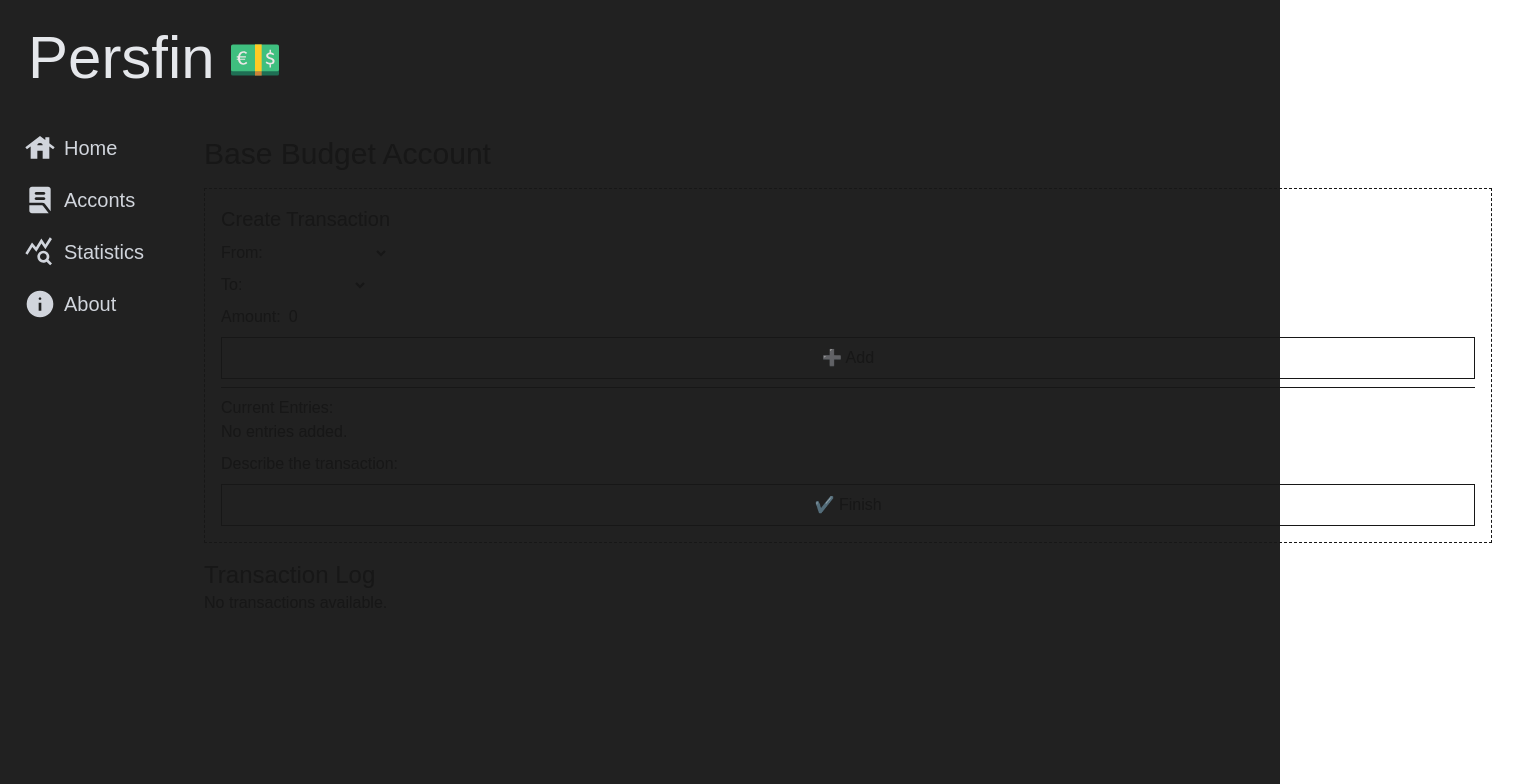
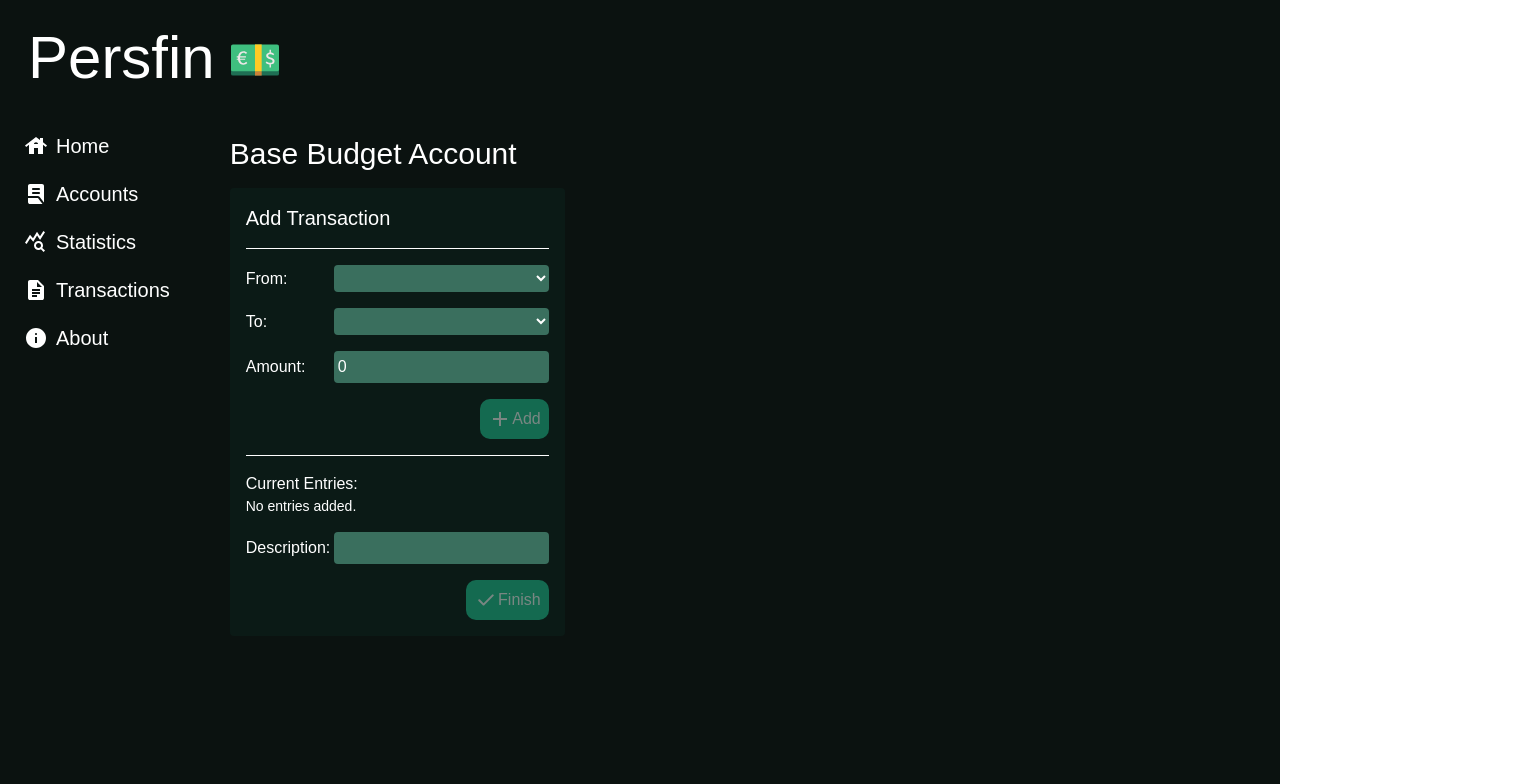
Before and after one commit to joacand/persfin, a Next.js app: page / in a window 1280 px wide. Shown: the top 784 px of the page, 1528 px wide, since content can reach past the window. Built offline with nearby package versions, Linux system fonts and the light colour scheme.

Commit message:
Fix UI design

```diff
--- a/app/Components/Budget.tsx
+++ b/app/Components/Budget.tsx
@@ -4,6 +4,7 @@ import { useEffect, useReducer, useState } from "react";
 import { Entry, Transaction } from "../Models/account";
 import { DefaultBudgetAccount, LoadBudgetAccount } from "../Services/storageService";
 import { accountReducer } from "../Services/accountReducer";
+import PrimaryButton from "./PrimaryButton";
 
 export default function BudgetView() {
     const [userBudget, dispatch] = useReducer(accountReducer, DefaultBudgetAccount());
@@ -61,6 +62,7 @@ export default function BudgetView() {
     function clearInputs() {
         setFromAccountIndex("");
         setToAccountIndex("");
+        setDescription("");
         setAmount(0);
     }
 
@@ -71,87 +73,88 @@ export default function BudgetView() {
         }
     }
 
-    function revertTransaction(transaction: Transaction) {
-        dispatch({
-            type: "REVERT_TRANSACTION", transaction
-        });
-    }
-
-    function removeTransaction(transaction: Transaction) {
-        dispatch({
-            type: "REMOVE_TRANSACTION", transaction
-        });
-    }
-
     return (
         <div className="flex gap-4 flex-col">
             <h2 className="text-3xl">{userBudget.name}</h2>
-            <div className="flex flex-col gap-2 border border-dashed p-4">
-                <h2 className="text-xl">Create Transaction</h2>
-                <div className="flex flex-row gap-2">
-                    <h3>From:</h3>
-                    <select value={fromAccountIndex} onChange={e => setFromAccountIndex(e.target.value === "" ? "" : Number(e.target.value))}>
-                        <option className="bg-black" value=""></option>
+            <div className="flex flex-col gap-4 bg-[#0B1A16] rounded p-4 max-w-md">
+                <h2 className="text-xl">Add Transaction</h2>
+
+                <hr />
+
+                <div className="grid grid-cols-[80px_1fr] items-center gap-2">
+                    <label>From:</label>
+                    <select
+                        className="bg-[#3A6F5E] p-1 rounded"
+                        value={fromAccountIndex}
+                        onChange={e => setFromAccountIndex(e.target.value === "" ? "" : Number(e.target.value))}>
+                        <option value=""></option>
                         {userBudget.accounts.map((account, index) => (
-                            <option className="bg-black" key={index} value={index}>{account.name}</option>
+                            <option key={index} value={index}>
+                                {account.name}
+                            </option>
                         ))}
                     </select>
                 </div>
-                <div className="flex flex-row gap-2">
-                    <h3>To:</h3>
-                    <select value={toAccountIndex} onChange={e => setToAccountIndex(e.target.value === "" ? "" : Number(e.target.value))}>
-                        <option className="bg-black" value=""></option>
+
+                <div className="grid grid-cols-[80px_1fr] items-center gap-2">
+                    <label>To:</label>
+                    <select
+                        className="bg-[#3A6F5E] p-1 rounded"
+                        value={toAccountIndex}
+                        onChange={e => setToAccountIndex(e.target.value === "" ? "" : Number(e.target.value))}>
+                        <option value=""></option>
                         {userBudget.accounts.map((account, index) => (
-                            <option className="bg-black" key={index} value={index}>{account.name}</option>
+                            <option key={index} value={index}>
+                                {account.name}
+                            </option>
                         ))}
                     </select>
                 </div>
-                <div className="flex flex-row gap-2">
-                    <h3>Amount:</h3>
-                    <input type="number" min={0} onChange={trySetAmount} value={amount} />
+
+                <div className="grid grid-cols-[80px_1fr] items-center gap-2">
+                    <label>Amount:</label>
+                    <input
+                        className="bg-[#3A6F5E] p-1 rounded"
+                        type="number"
+                        min={0}
+                        onChange={trySetAmount}
+                        value={amount} />
                 </div>
-                <button className="cursor-pointer border p-2" onClick={addEntry}>➕ Add</button>
+
+                <div className="flex justify-end">
+                    <PrimaryButton disabled={amount <= 0 || fromAccountIndex === "" || toAccountIndex === ""} onClick={addEntry}>
+                        <svg xmlns="http://www.w3.org/2000/svg" width="24" height="24" viewBox="0 0 24 24"><path fill="currentColor" d="M11 13H5v-2h6V5h2v6h6v2h-6v6h-2z" /></svg>
+                        Add
+                    </PrimaryButton>
+                </div>
+
                 <hr />
+
                 <div>
                     <h3>Current Entries:</h3>
-                    {entries.length === 0 && <p>No entries added.</p>}
-                    <div className="flex flex-col">
+                    {entries.length === 0 && <p className="text-sm">No entries added.</p>}
+                    <div className="flex flex-col gap-1">
                         {entries.map((entry, index) => (
-                            <div key={index}>
-                                <p>{entry.type} {entry.amount} - {entry.account.name}</p>
-                            </div>
+                            <p key={index}>
+                                {entry.type} {entry.amount} - {entry.account.name}
+                            </p>
                         ))}
                     </div>
                 </div>
-                <div className="flex flex-row gap-2">
-                    <h3>Describe the transaction:</h3>
-                    <input type="text" onChange={e => setDescription(e.target.value)} />
+
+                <div className="grid grid-cols-[80px_1fr] items-center gap-2">
+                    <label>Description:</label>
+                    <input
+                        className="bg-[#3A6F5E] p-1 rounded"
+                        type="text"
+                        onChange={e => setDescription(e.target.value)} />
                 </div>
-                <button className="cursor-pointer border p-2" onClick={finishTransaction}>✔️ Finish</button>
-            </div>
-            <div>
-                <h2 className="text-2xl">Transaction Log</h2>
-                {userBudget.transactions.length === 0 && <p>No transactions available.</p>}
-                <div className="flex gap-2 flex-col flex-wrap">
-                    {userBudget.transactions.toReversed().map((transaction) => (
-                        <div key={transaction.id} className="flex flex-row flex-wrap justify-between border border-dashed rounded-md p-4 gap-2">
-                            <div>
-                                <p><strong>{new Date(transaction.date).toLocaleString()}</strong></p>
-                                <p>{transaction.description}</p>
-                                <div className="flex flex-col">
-                                    {transaction.entries.map((entry, entryIndex) => (
-                                        <div key={entryIndex}>
-                                            <p>{entry.type} {entry.amount} - {entry.account.name}</p>
-                                        </div>
-                                    ))}
-                                </div>
-                            </div>
-                            <div className="flex flex-row gap-2">
-                                <button className="cursor-pointer border p-2" onClick={() => revertTransaction(transaction)}>◀️ Revert</button>
-                                <button className="cursor-pointer border p-2" onClick={() => removeTransaction(transaction)}>➖ Remove</button>
-                            </div>
-                        </div>
-                    ))}
+
+                <div className="flex justify-end">
+                    <PrimaryButton disabled={entries.length === 0} onClick={finishTransaction}>
+                        <svg xmlns="http://www.w3.org/2000/svg" width="24" height="24" viewBox="0 0 24 24"><path fill="currentColor" d="m9.55 15.15l8.475-8.475q.3-.3.7-.3t.7.3t.3.713t-.3.712l-9.175 9.2q.3.3-.7.3t-.7-.3L4.55 13q-.3-.3-.288-.712t.313-.713t.713-.3t.712.3z" /></svg>
+                        Finish
+                    </PrimaryButton>
                 </div>
             </div>
         </div>
--- a/app/Components/Header.tsx
+++ b/app/Components/Header.tsx
@@ -8,7 +8,7 @@ const LOGO_SRC = `${BASE}/logo.svg`;
 
 export default function Header() {
     return (
-        <header className="text-6xl p-2 text-gray-200 flex flex-row">
+        <header className="text-6xl p-2 flex flex-row">
             <Link href={"/"}>Persfin</Link>
             <Image loading="eager" src={LOGO_SRC} alt="Logo" width={48} height={48} className="ml-4 mt-1" />
         </header>
--- a/app/Components/Navigation.tsx
+++ b/app/Components/Navigation.tsx
@@ -9,16 +9,19 @@ export default function Navigation() {
         <nav className="text-xl p-2 flex flex-col gap-2">
             <ul className="space-y-1">
                 <li><NavEntry>
-                    <svg xmlns="http://www.w3.org/2000/svg" width="32" height="32" viewBox="0 0 24 24"><path fill="currentColor" d="M5 20v-9.15L2.2 13L1 11.4L12 3l4 3.05V4h3v4.35l4 3.05l-1.2 1.6l-2.8-2.15V20h-5v-6h-4v6zm5-9.975h4q0-.8-.6-1.313T12 8.2t-1.4.513t-.6 1.312" /></svg>
+                    <svg xmlns="http://www.w3.org/2000/svg" width="24" height="24" viewBox="0 0 24 24"><path fill="currentColor" d="M5 20v-9.15L2.2 13L1 11.4L12 3l4 3.05V4h3v4.35l4 3.05l-1.2 1.6l-2.8-2.15V20h-5v-6h-4v6zm5-9.975h4q0-.8-.6-1.313T12 8.2t-1.4.513t-.6 1.312" /></svg>
                     Home</NavEntry></li>
                 <li><NavEntry href="/accounts">
-                    <svg xmlns="http://www.w3.org/2000/svg" width="32" height="32" viewBox="0 0 24 24"><path fill="currentColor" d="M9 12h6q.425 0 .713-.288T16 11t-.288-.712T15 10H9q-.425 0-.712.288T8 11t.288.713T9 12m0-4h6q.425 0 .713-.288T16 7t-.288-.712T15 6H9q-.425 0-.712.288T8 7t.288.713T9 8m10.95 12.475L15.9 15.2q-.425-.575-1.05-.887T13.5 14H4V4q0-.825.588-1.412T6 2h12q.825 0 1.413.588T20 4v16q0 .125-.012.238t-.038.237M6 22q-.825 0-1.412-.587T4 20v-4h9.5q.25 0 .463.113t.362.312l4.2 5.5q-.125.05-.262.063T18 22z" /></svg>
-                    Acconts</NavEntry></li>
+                    <svg xmlns="http://www.w3.org/2000/svg" width="24" height="24" viewBox="0 0 24 24"><path fill="currentColor" d="M9 12h6q.425 0 .713-.288T16 11t-.288-.712T15 10H9q-.425 0-.712.288T8 11t.288.713T9 12m0-4h6q.425 0 .713-.288T16 7t-.288-.712T15 6H9q-.425 0-.712.288T8 7t.288.713T9 8m10.95 12.475L15.9 15.2q-.425-.575-1.05-.887T13.5 14H4V4q0-.825.588-1.412T6 2h12q.825 0 1.413.588T20 4v16q0 .125-.012.238t-.038.237M6 22q-.825 0-1.412-.587T4 20v-4h9.5q.25 0 .463.113t.362.312l4.2 5.5q-.125.05-.262.063T18 22z" /></svg>
+                    Accounts</NavEntry></li>
                 <li><NavEntry href="/statistics">
-                    <svg xmlns="http://www.w3.org/2000/svg" width="32" height="32" viewBox="0 0 24 24"><path fill="currentColor" d="M2.625 14.025L1 12.85l5-8l3 3.5l4-6.5l3 4.5L19.375 1L21 2.175l-4.95 7.85l-2.975-4.475l-3.8 6.175L6.25 8.2zM14.5 18q1.05 0 1.775-.725T17 15.5t-.725-1.775T14.5 13t-1.775.725T12 15.5t.725 1.775T14.5 18m5.1 4l-2.7-2.7q-.525.35-1.137.525T14.5 20q-1.875 0-3.187-1.312T10 15.5t1.313-3.187T14.5 11t3.188 1.313T19 15.5q0 .65-.175 1.263T18.3 17.9l2.7 2.7z" /></svg>
+                    <svg xmlns="http://www.w3.org/2000/svg" width="24" height="24" viewBox="0 0 24 24"><path fill="currentColor" d="M2.625 14.025L1 12.85l5-8l3 3.5l4-6.5l3 4.5L19.375 1L21 2.175l-4.95 7.85l-2.975-4.475l-3.8 6.175L6.25 8.2zM14.5 18q1.05 0 1.775-.725T17 15.5t-.725-1.775T14.5 13t-1.775.725T12 15.5t.725 1.775T14.5 18m5.1 4l-2.7-2.7q-.525.35-1.137.525T14.5 20q-1.875 0-3.187-1.312T10 15.5t1.313-3.187T14.5 11t3.188 1.313T19 15.5q0 .65-.175 1.263T18.3 17.9l2.7 2.7z" /></svg>
                     Statistics</NavEntry></li>
+                <li><NavEntry href="/transactions">
+                    <svg xmlns="http://www.w3.org/2000/svg" width="24" height="24" viewBox="0 0 24 24"><path fill="currentColor" d="M8 13h8v-2H8zm0 3h8v-2H8zm0 3h5v-2H8zm-2 3q-.825 0-1.412-.587T4 20V4q0-.825.588-1.412T6 2h8l6 6v12q0 .825-.587 1.413T18 22zm7-13h5l-5-5z" /></svg>
+                    Transactions</NavEntry></li>
                 <li><NavEntry href="/about">
-                    <svg xmlns="http://www.w3.org/2000/svg" width="32" height="32" viewBox="0 0 24 24"><path fill="currentColor" d="M11 17h2v-6h-2zm1-8q.425 0 .713-.288T13 8t-.288-.712T12 7t-.712.288T11 8t.288.713T12 9m0 13q-2.075 0-3.9-.788t-3.175-2.137T2.788 15.9T2 12t.788-3.9t2.137-3.175T8.1 2.788T12 2t3.9.788t3.175 2.137T21.213 8.1T22 12t-.788 3.9t-2.137 3.175t-3.175 2.138T12 22" /></svg>
+                    <svg xmlns="http://www.w3.org/2000/svg" width="24" height="24" viewBox="0 0 24 24"><path fill="currentColor" d="M11 17h2v-6h-2zm1-8q.425 0 .713-.288T13 8t-.288-.712T12 7t-.712.288T11 8t.288.713T12 9m0 13q-2.075 0-3.9-.788t-3.175-2.137T2.788 15.9T2 12t.788-3.9t2.137-3.175T8.1 2.788T12 2t3.9.788t3.175 2.137T21.213 8.1T22 12t-.788 3.9t-2.137 3.175t-3.175 2.138T12 22" /></svg>
                     About</NavEntry></li>
             </ul>
         </nav>
@@ -27,7 +30,7 @@ export default function Navigation() {
 
 function NavEntry({ children, href }: { children: React.ReactNode, href?: string }) {
     return (
-        <Link href={href ?? "/"} className="flex items-center gap-2 rounded-lg px-4 py-2 text-gray-300 hover:bg-gray-800 hover:text-gray-200">
+        <Link href={href ?? "/"} className="flex items-center gap-2 rounded-lg px-4 py-2 hover:bg-gray-800 hover:text-gray-200">
             {children}
         </Link>
     );
--- /dev/null
+++ b/app/Components/PrimaryButton.tsx
@@ -0,0 +1,35 @@
+import Link from "next/link";
+
+interface ButtonProps {
+    href?: string,
+    children: React.ReactNode;
+    onClick?: () => void;
+    className?: string;
+    disabled?: boolean;
+}
+
+const baseClass = "relative bg-[#1DBA8A] text-[#E6F2EE] rounded-[10px] flex items-center justify-center p-2 text-center transition-transform duration-200 ease-in-out";
+
+const PrimaryButton: React.FC<ButtonProps> = ({ href, children, onClick, className, disabled }) => {
+    if (href) {
+        return (
+            <Link
+                href={href}
+                className={`${baseClass} ${className}
+                    ${disabled ? 'opacity-50 ' : 'cursor-pointer hover:bg-[#3A6F5E]'}`}>
+                {children}
+            </Link>
+        );
+    }
+    return (
+        <button
+            onClick={onClick}
+            disabled={disabled}
+            className={`${baseClass} ${className}
+                ${disabled ? 'opacity-50 ' : 'cursor-pointer hover:bg-[#3A6F5E]'}`}>
+            {children}
+        </button>
+    );
+}
+
+export default PrimaryButton;
--- a/app/about/page.tsx
+++ b/app/about/page.tsx
@@ -4,9 +4,9 @@ import Link from "next/link";
 
 export default function About() {
     return (
-        <div className="flex gap-10 flex-col">
+        <div className="flex flex-col gap-4">
             <h2 className="text-3xl">About</h2>
-            <div className="flex flex-col gap-2 max-w-3xl text-base">
+            <div className="flex flex-col max-w-3xl text-base gap-4 bg-[#0B1A16] rounded p-4">
                 <p className="text-lg">Welcome to <strong>Perfin!</strong></p>
                 <p>This is a personal finance application based on <Link className="text-blue-500" href="https://en.wikipedia.org/wiki/Double-entry_bookkeeping">double-entry accounting</Link> principles. Every transaction is recorded from an account to another account, where each account has one of the type: asset, liability, equity, revenue, or expense. This ensures the finances are always balanced and traceable.</p>
                 <p>The app allows you to track your bank accounts, income, expenses, loans, and investments in a single place. By using proper accounting logic, you can generate accurate projections of your net worth and monitor how your actions affect your financial health over time.</p>
--- a/app/accounts/page.tsx
+++ b/app/accounts/page.tsx
@@ -3,6 +3,7 @@
 import { useEffect, useState } from "react";
 import { LoadBudgetAccount } from "../Services/storageService";
 import { UserBudget } from "../Models/account";
+import PrimaryButton from "../Components/PrimaryButton";
 
 export default function Accounts() {
     const [userBudget, setUserBudget] = useState<UserBudget | null>(null);
@@ -18,20 +19,22 @@ export default function Accounts() {
     }
 
     return (
-        <div className="flex gap-10 flex-col">
+        <div className="flex gap-4 flex-col items-start ">
             <h2 className="text-3xl">Accounts</h2>
-            <div className="flex flex-col flex-wrap gap-2">
+            <div className="flex flex-col flex-wrap items-start gap-4 bg-[#0B1A16] rounded p-4">
                 {userBudget.accounts.length === 0 && <p>No accounts available.</p>}
                 <div className="flex gap-2 flex-row flex-wrap">
                     {userBudget.accounts.map((account, index) => (
-                        <div key={index} className="border border-dashed rounded-md p-4 cursor-pointer">
+                        <div key={index} className="border border-gray-700 rounded-md p-4 cursor-pointer">
                             <p>{account.name} - {account.description}</p>
                             <p>Type: {account.type.type}</p>
                         </div>
                     ))}
                 </div>
+                <PrimaryButton>
+                    <svg xmlns="http://www.w3.org/2000/svg" width="24" height="24" viewBox="0 0 24 24"><path fill="currentColor" d="M11 13H5v-2h6V5h2v6h6v2h-6v6h-2z" /></svg>
+                    Add</PrimaryButton>
             </div>
-            <button className="cursor-pointer border p-2">➕ Add</button>
         </div>
     );
 }
--- a/app/layout.tsx
+++ b/app/layout.tsx
@@ -3,7 +3,6 @@ import { Geist, Geist_Mono } from "next/font/google";
 import "./globals.css";
 import Header from "./Components/Header";
 import Navigation from "./Components/Navigation";
-import Budget from "./Components/Budget";
 
 const geistSans = Geist({
   variable: "--font-geist-sans",
@@ -43,14 +42,14 @@ export default function RootLayout({
       <body
         className={`${geistSans.variable} ${geistMono.variable} antialiased`}
       >
-        <div className="flex flex-col w-full min-h-screen bg-[#212121]">
+        <div className="flex flex-col w-full min-h-screen bg-[#0B1210] text-white">
           <div className="flex flex-col p-5 gap-4">
             <Header />
           </div>
           <div className="flex flex-row">
             <Navigation />
             <div className="flex flex-col items-center p-5 gap-4">
-              <main className="flex flex-col px-4 gap-4 w-full max-w-330 min-w-330">
+              <main className="flex flex-col px-4 gap-4 w-full max-w-330 ">
                 {children}
               </main>
             </div>
--- a/app/statistics/page.tsx
+++ b/app/statistics/page.tsx
@@ -22,9 +22,9 @@ export default function Statistics() {
     }
 
     return (
-        <div className="flex gap-10 flex-col">
+        <div className="flex gap-4 flex-col">
             <h2 className="text-3xl">Statistics</h2>
-            <div className="flex flex-col gap-2">
+            <div className="flex flex-col gap-4 bg-[#0B1A16] rounded p-4">
                 <p>Assets: {projection.assets}</p>
                 <p>Liabilities: {projection.liabilities}</p>
                 <p>Net worth: {projection.equity}</p>
--- /dev/null
+++ b/app/transactions/page.tsx
@@ -0,0 +1,67 @@
+"use client";
+
+import PrimaryButton from "../Components/PrimaryButton";
+import { useEffect, useReducer, useState } from "react";
+import { DefaultBudgetAccount, LoadBudgetAccount } from "../Services/storageService";
+import { Transaction, UserBudget } from "../Models/account";
+import { accountReducer } from "../Services/accountReducer";
+
+export default function Transactions() {
+    const [userBudget, dispatch] = useReducer(accountReducer, DefaultBudgetAccount());
+
+    useEffect(() => {
+        LoadBudgetAccount().then(budget => {
+            dispatch({ type: "INIT", budgetAccount: budget });
+        });
+    }, []);
+
+    if (!userBudget) {
+        return <p>Loading...</p>;
+    }
+
+    function revertTransaction(transaction: Transaction) {
+        dispatch({
+            type: "REVERT_TRANSACTION", transaction
+        });
+    }
+
+    function removeTransaction(transaction: Transaction) {
+        dispatch({
+            type: "REMOVE_TRANSACTION", transaction
+        });
+    }
+
+    return (
+        <div className="flex flex-col gap-4 bg-[#0B1A16] rounded p-4">
+            <h2 className="text-2xl">Transactions</h2>
+            {userBudget.transactions.length === 0 && <p>No transactions available.</p>}
+            <div className="flex gap-2 flex-col flex-wrap">
+                {userBudget.transactions.toReversed().map((transaction) => (
+                    <div key={transaction.id} className="flex flex-row flex-wrap justify-between items-end border border-dashed rounded-md p-4 gap-2">
+                        <div>
+                            <p><strong>{new Date(transaction.date).toLocaleString()}</strong></p>
+                            <p>{transaction.description}</p>
+                            <div className="flex flex-col">
+                                {transaction.entries.map((entry, entryIndex) => (
+                                    <div key={entryIndex}>
+                                        <p>{entry.type} {entry.amount} - {entry.account.name}</p>
+                                    </div>
+                                ))}
+                            </div>
+                        </div>
+                        <div className="flex flex-row gap-2">
+                            <PrimaryButton onClick={() => revertTransaction(transaction)}>
+                                <svg xmlns="http://www.w3.org/2000/svg" width="24" height="24" viewBox="0 0 24 24"><path fill="currentColor" d="m7.825 13l5.6 5.6L12 20l-8-8l8-8l1.425 1.4l-5.6 5.6H20v2z" /></svg>
+                                Revert
+                            </PrimaryButton>
+                            <PrimaryButton className="bg-[#E05D5D] hover:bg-[#A05D5D]" onClick={() => removeTransaction(transaction)}>
+                                <svg xmlns="http://www.w3.org/2000/svg" width="24" height="24" viewBox="0 0 24 24"><path fill="currentColor" d="M7 21q-.825 0-1.412-.587T5 19V6H4V4h5V3h6v1h5v2h-1v13q0 .825-.587 1.413T17 21zm2-4h2V8H9zm4 0h2V8h-2z" /></svg>
+                                Remove
+                            </PrimaryButton>
+                        </div>
+                    </div>
+                ))}
+            </div>
+        </div>
+    );
+}
```
